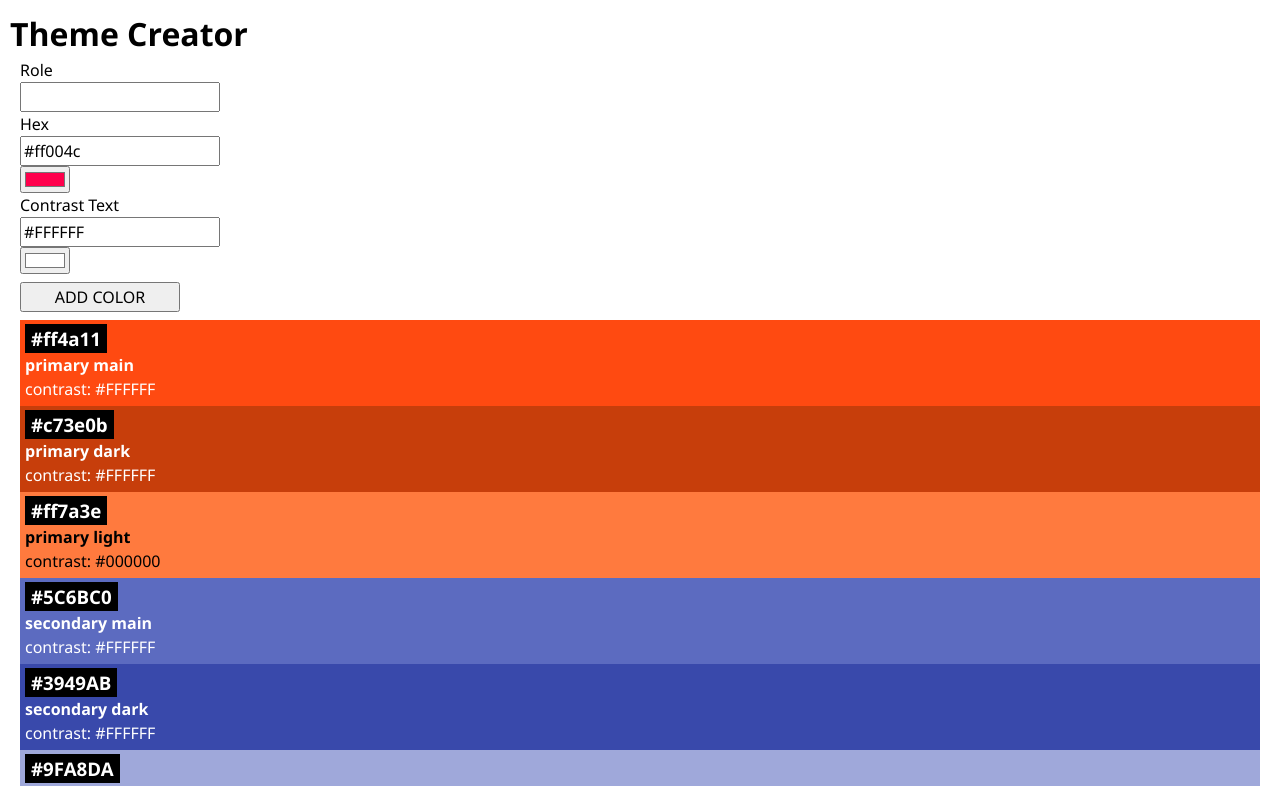
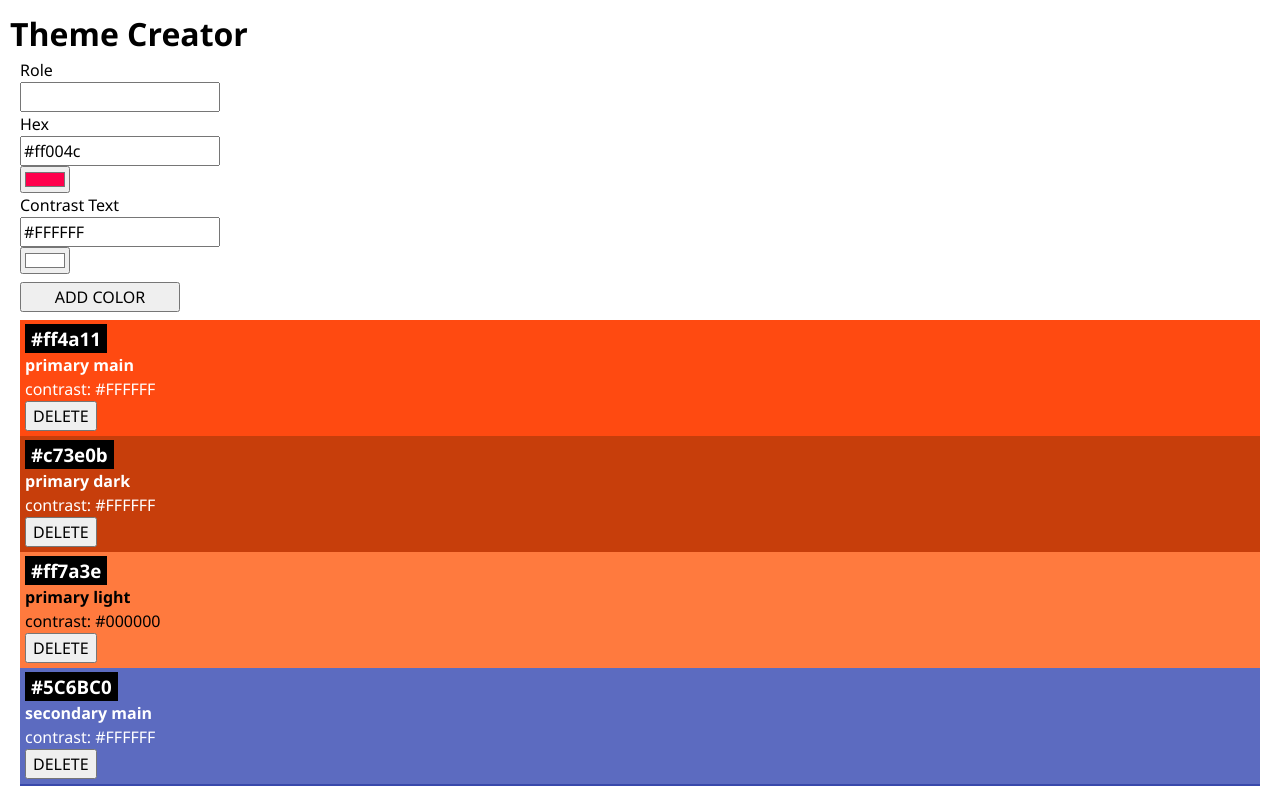
Before and after one commit to stekug/web-react-recap-project-theme-creator, a React (Vite) app: page / in a window 1280 px wide. Shown: the top 786 px of the page. Built offline with nearby package versions, Linux system fonts and the light colour scheme.

Commit message:
add delete color function, add confirmation message

```diff
--- a/src/App.jsx
+++ b/src/App.jsx
@@ -11,12 +11,23 @@ export default function App() {
     setColorArray([{ id: crypto.randomUUID(), ...newColor }, ...colorArray]);
   };
 
+  const deleteColor = (id) => {
+    setColorArray((prevColorArray) => {
+      return prevColorArray.filter((color) => color.id !== id);
+    });
+  };
+
   return (
     <>
       <h1>Theme Creator</h1>
       <ColorForm colorSubmit={addColor} />
+      {!colorArray.length && (
+        <p style={{ color: 'hotpink' }}>
+          <strong>No Colors...Start by adding one!</strong>
+        </p>
+      )}
       {colorArray.map((color) => {
-        return <Color key={color.id} color={color} />;
+        return <Color key={color.id} color={color} deleteColor={() => deleteColor(color.id)} />;
       })}
     </>
   );
--- a/src/Components/Color/Color.css
+++ b/src/Components/Color/Color.css
@@ -3,7 +3,8 @@
   padding: 5px;
 }
 
-.color-card-headline {
+.color-card-headline,
+.color-card-highlight {
   display: inline;
   padding: 2px 6px;
   background: black;
--- a/src/Components/Color/Color.jsx
+++ b/src/Components/Color/Color.jsx
@@ -1,6 +1,17 @@
+import { useState } from 'react';
 import './Color.css';
 
-export default function Color({ color }) {
+export default function Color({ color, deleteColor }) {
+  const [confirmationMSG, setConfirmationMSG] = useState(false);
+
+  const clickHandler = () => {
+    setConfirmationMSG(!confirmationMSG);
+  };
+
+  const deleteHandler = (id) => {
+    deleteColor(id);
+  };
+
   return (
     <div
       className="color-card"
@@ -12,6 +23,15 @@ export default function Color({ color }) {
       <h3 className="color-card-headline">{color.hex}</h3>
       <h4>{color.role}</h4>
       <p>contrast: {color.contrastText}</p>
+      {!confirmationMSG ? (
+        <button onClick={clickHandler}>DELETE</button>
+      ) : (
+        <>
+          <p className="color-card-highlight">Really Delete?</p>
+          <button onClick={() => setConfirmationMSG(!confirmationMSG)}>CANCEL</button>
+          <button onClick={() => deleteHandler(color.id)}>DELETE</button>
+        </>
+      )}
     </div>
   );
 }
```
